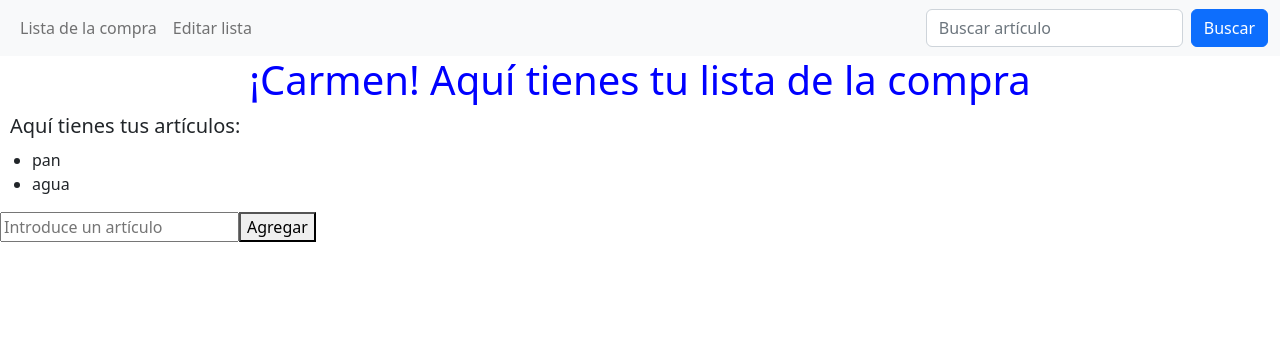
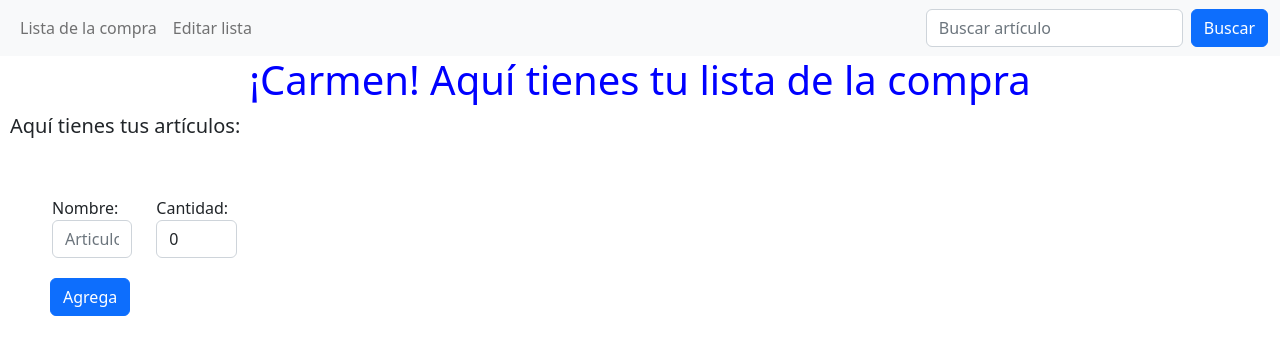
Before and after one commit to Gfg92/listaDeLaCompra-En-Desarrollo-, an Angular app: page / in a window 1280 px wide. Shown: the top 354 px of the page. Built offline with nearby package versions, Linux system fonts and the light colour scheme.

Commit message:
Editar articulo

```diff
--- a/src/app/app.module.ts
+++ b/src/app/app.module.ts
@@ -3,7 +3,7 @@ import { BrowserModule } from '@angular/platform-browser';
 import { AppRoutingModule } from './app-routing.module';
 import { AppComponent } from './app.component';
 import { RouterModule, Routes } from '@angular/router';
-import { NgModel } from '@angular/forms';
+import { FormsModule, NgModel } from '@angular/forms';
 import { NavBarComponent } from './nav-bar/nav-bar.component';
 import { ArticulosComponent } from './articulos/articulos.component';
 
@@ -24,6 +24,7 @@ import { ArticulosComponent } from './articulos/articulos.component';
     BrowserModule,
     AppRoutingModule,
     //RouterModule.forRoot(appRoutes)
+    FormsModule
   ],
   providers: [],
   bootstrap: [AppComponent]
--- /dev/null
+++ b/src/app/articulo.model.ts
@@ -0,0 +1,16 @@
+export class Articulo {
+    nombre: string = "";
+    cantidad: Number = 0;
+
+
+
+    constructor(nombre: string, cantidad: number) {
+        this.nombre = nombre;
+        this.cantidad = cantidad;
+
+    }
+
+
+
+
+}
--- a/src/app/articulos/articulos.component.html
+++ b/src/app/articulos/articulos.component.html
@@ -1,13 +1,29 @@
 <h1 style="text-align: center; color:blue;">{{title}}</h1>
+<h5 style="margin: 10px;">{{subtitle}}</h5>
 
 
-<h5 style="margin: 10px;">{{subtitle}}</h5>
 
-<ul>
-    <li *ngFor="let articulo of articulos">{{articulo}}</li>
-</ul>
+        <div class="container">
+            <div *ngFor="let articulo of articulos"> {{articulo.cantidad}} {{articulo.nombre}}</div>
+        </div>
 
-<form>
-    <input type="text" placeholder="Introduce un artículo" #articulo />
-    <button type="text" (click)="agregarArticulo(articulo.value)">Agregar</button>
+
+<br />
+<br />
+
+
+<form class="form-group row" style="margin-left: 40px ;">
+    <div class="form-group col-md-1">
+        <label for="nombre">Nombre:</label>
+        <input type="text" name="nombre" id="nombre" placeholder="Articulo" class="form-control" [(ngModel)]="cuadroNombre">
+    </div>
+    <div class="form-group col-md-1">
+        <label for="nombre">Cantidad:</label>
+        <input type="number" name="cantidad" id="cantidad" placeholder="Cantidad" class="form-control" [(ngModel)]="cuadroCantidad">
+    </div>
 </form>
+
+
+<div class="col" style="margin-left: 50px ; margin-top: 20px;">
+    <button type="submit" class="btn btn-primary" (click)="agregarArticulo()">Agrega</button>
+</div>
--- a/src/app/articulos/articulos.component.ts
+++ b/src/app/articulos/articulos.component.ts
@@ -1,6 +1,6 @@
 import { Component, OnInit } from '@angular/core';
-import { ValueFromArray } from 'rxjs';
-import { ArticuloService } from '../articulo.service';
+import { Articulo } from '../articulo.model';
+
 
 @Component({
   selector: 'app-articulos',
@@ -12,7 +12,9 @@ export class ArticulosComponent implements OnInit {
   title = '¡Carmen! Aquí tienes tu lista de la compra';
   subtitle = 'Aquí tienes tus artículos:';
 
-  articulos: string[] = ["pan", "agua"];
+  articulos: Articulo[] = [];
+  cuadroNombre: string = "";
+  cuadroCantidad: number = 0;
 
   constructor() {
 
@@ -21,8 +23,11 @@ export class ArticulosComponent implements OnInit {
   ngOnInit(): void {
   }
 
-  agregarArticulo(value: any) {
-    alert("El artículo " + value + " se añadirá a la lista.");
-    this.articulos.push(value);
+
+  agregarArticulo() {
+    let miArticulo = new Articulo(this.cuadroNombre, this.cuadroCantidad);
+    alert("El artículo " + miArticulo.nombre + " se añadirá a la lista.");
+    this.articulos.push(miArticulo);
   }
+
 }
```
Also changed, not shown: src/app/articulo.service.ts (deleted, +0 -16 lines), 1 other file (tests, documents, lock files or other folders).
